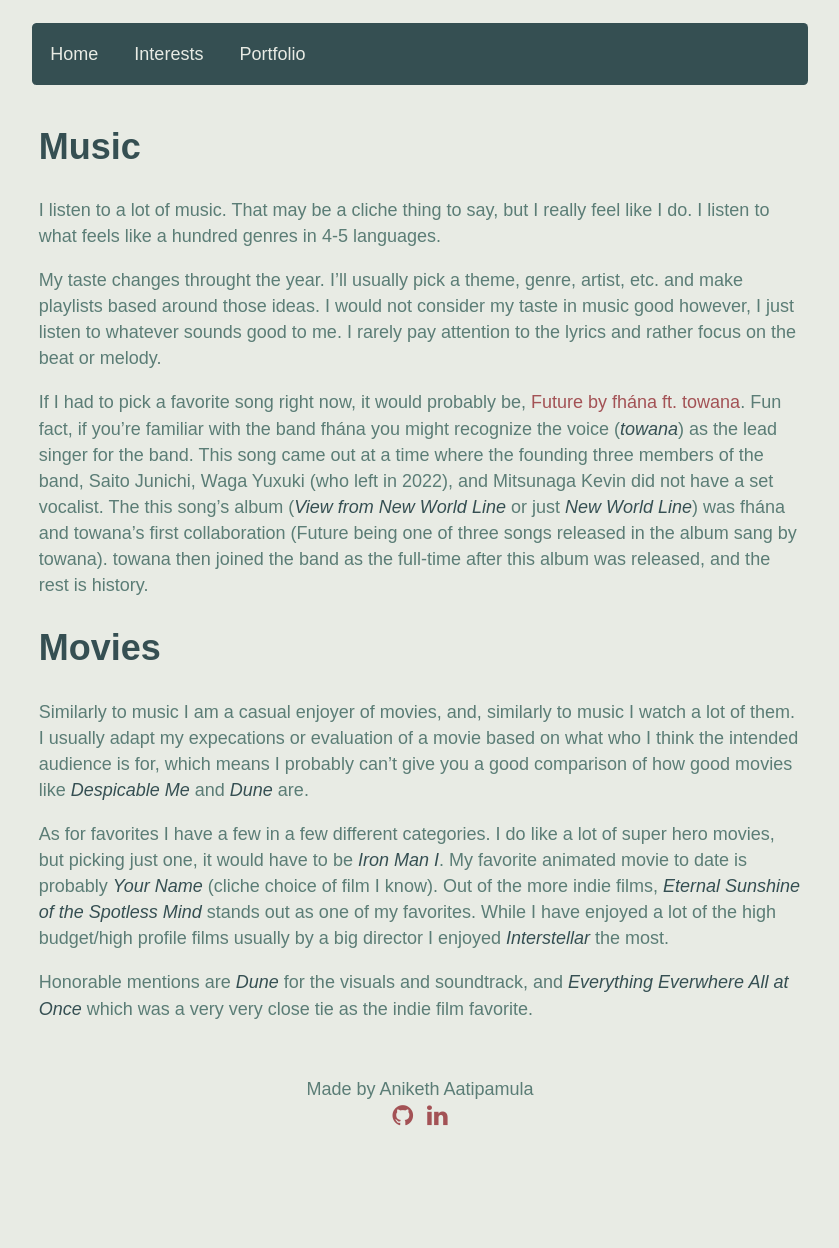
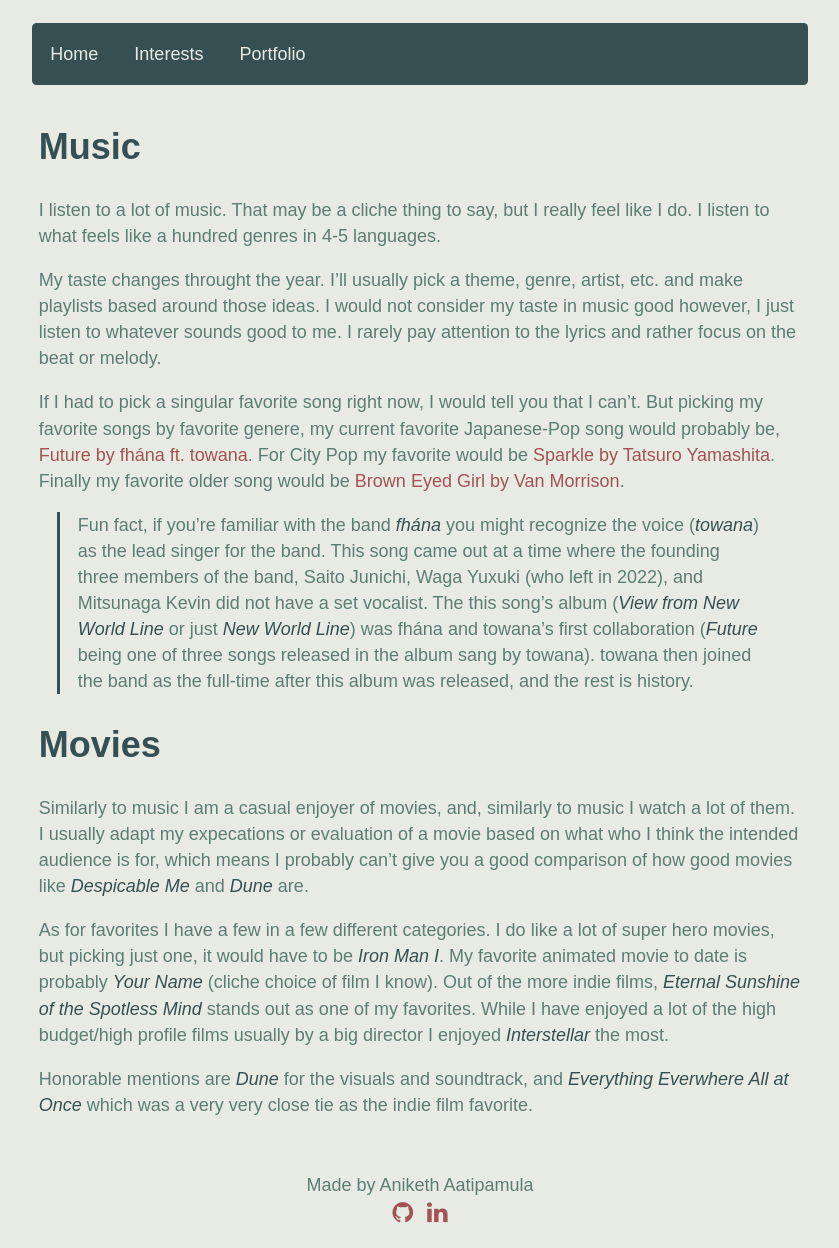
Before and after one commit to aaatipamula/aaatipamula.github.io, a Jekyll site: the page built from interests/entertainment.md, in a window 1280 px wide. Shown: the whole page, without its empty margins (220-1059 px from the left). Built offline with Jekyll 4.4.1, drawn with Linux system fonts in a browser that asks for light colours; our own code applies the rules of GitHub Pages for plain Markdown files; before the commit the page ends 1151 px from its top, so only the background shows below that.

Commit message:
updated interests

```diff
--- a/interests/entertainment.md
+++ b/interests/entertainment.md
@@ -10,7 +10,9 @@
 
 My taste changes throught the year. I'll usually pick a theme, genre, artist, etc. and make playlists based around those ideas. I would not consider my taste in music good however, I just listen to whatever sounds good to me. I rarely pay attention to the lyrics and rather focus on the beat or melody.
 
-If I had to pick a favorite song right now, it would probably be, [Future by fhána ft. towana](https://open.spotify.com/track/0vdw3w47fXIAT7bvMDruky?si=f6b662f3bab44ca2). Fun fact, if you're familiar with the band fhána you might recognize the voice (*towana*) as the lead singer for the band. This song came out at a time where the founding three members of the band, Saito Junichi, Waga Yuxuki (who left in 2022), and Mitsunaga Kevin did not have a set vocalist. The this song's album (*View from New World Line* or just *New World Line*) was fhána and towana's first collaboration (Future being one of three songs released in the album sang by towana). towana then joined the band as the full-time after this album was released, and the rest is history.
+If I had to pick a singular favorite song right now, I would tell you that I can't. But picking my favorite songs by favorite genere, my current favorite Japanese-Pop song would probably be, [Future by fhána ft. towana](https://open.spotify.com/track/0vdw3w47fXIAT7bvMDruky?si=f6b662f3bab44ca2). For City Pop my favorite would be [Sparkle by Tatsuro Yamashita](https://www.youtube.com/watch?v=pqobRu9aR3M). Finally my favorite older song would be [Brown Eyed Girl by Van Morrison](https://open.spotify.com/track/3yrSvpt2l1xhsV9Em88Pul?si=8394be3a71c14b24).
+
+> Fun fact, if you're familiar with the band *fhána* you might recognize the voice (*towana*) as the lead singer for the band. This song came out at a time where the founding three members of the band, Saito Junichi, Waga Yuxuki (who left in 2022), and Mitsunaga Kevin did not have a set vocalist. The this song's album (*View from New World Line* or just *New World Line*) was fhána and towana's first collaboration (*Future* being one of three songs released in the album sang by towana). towana then joined the band as the full-time after this album was released, and the rest is history.
 
 # Movies
 
```
